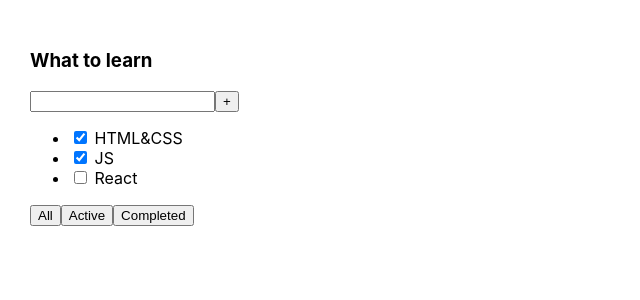
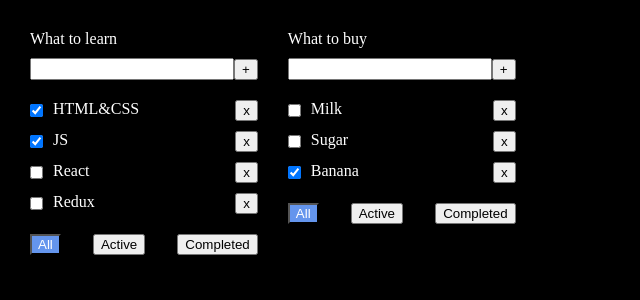
Before and after one commit to alexBasrike/todoList, a React (Vite) app: page / in a window 1280 px wide. Shown: the top 300 px of the page, without its empty margins (0-640 px from the left). Built offline with nearby package versions, Linux system fonts and the light colour scheme.

Commit message:
before work with EditableSpan

```diff
--- a/package.json
+++ b/package.json
@@ -11,7 +11,8 @@
   },
   "dependencies": {
     "react": "19.0.0",
-    "react-dom": "19.0.0"
+    "react-dom": "19.0.0",
+    "uuid": "^13.0.0"
   },
   "devDependencies": {
     "@types/react": "19.0.2",
--- a/src/App.css
+++ b/src/App.css
@@ -1,8 +1,15 @@
-.app {
-  padding: 30px;
-  display: flex;
+body {
+    background: #000;
+    color: #fff;
 }
 
-.app > div {
-  margin-right: 50px;
+button {
+    cursor: pointer;
 }
+
+.todoLists {
+    display: flex;
+    flex-wrap: wrap;
+    gap: 30px;
+    padding: 30px;
+}
--- a/src/App.tsx
+++ b/src/App.tsx
@@ -1,33 +1,100 @@
+import './index.css'
 import './App.css'
+import TodoList from "./components/TodoList/TodoList.tsx";
+import {useState} from "react";
+import {v1} from "uuid";
+
+export type TodoListsFilterType = 'all' | 'active' | 'completed';
+
+export type TodoListsType = {
+    id: string
+    title: string
+    filter: TodoListsFilterType
+}
+
+export type TaskType = {
+    id: string
+    title: string
+    isDone: boolean
+}
+
+type InitialTasksType = {
+    [key: TodoListsType['id']]: TaskType[]
+}
 
 function App() {
-  return (
-      <div className="app">
-        <div>
-          <h3>What to learn</h3>
-          <div>
-            <input/>
-            <button>+</button>
-          </div>
-          <ul>
-            <li>
-              <input type="checkbox" checked={true}/> <span>HTML&CSS</span>
-            </li>
-            <li>
-              <input type="checkbox" checked={true}/> <span>JS</span>
-            </li>
-            <li>
-              <input type="checkbox" checked={false}/> <span>React</span>
-            </li>
-          </ul>
-          <div>
-            <button>All</button>
-            <button>Active</button>
-            <button>Completed</button>
-          </div>
+
+    const todoListOne: TodoListsType['id'] = v1();
+    const todoListTwo: TodoListsType['id'] = v1();
+
+    const [todoLists, setTodoLists] = useState<TodoListsType[]>([
+        {id: todoListOne, title: 'What to learn', filter: 'all'},
+        {id: todoListTwo, title: 'What to buy', filter: 'all'},
+    ]);
+
+    const [initialTasks, setInitialTasks] = useState<InitialTasksType>({
+        [todoListOne]: [
+            {id: v1(), title: 'HTML&CSS', isDone: true},
+            {id: v1(), title: 'JS', isDone: true},
+            {id: v1(), title: 'React', isDone: false},
+            {id: v1(), title: 'Redux', isDone: false},
+        ],
+        [todoListTwo]: [
+            {id: v1(), title: 'Milk', isDone: false},
+            {id: v1(), title: 'Sugar', isDone: false},
+            {id: v1(), title: 'Banana', isDone: true},
+        ],
+    });
+
+    const addTask = (todoListID: TodoListsType['id'], taskTitle: TodoListsType['title']) => {
+        const newTask = {id: v1(), title: taskTitle, isDone: false}
+        setInitialTasks({...initialTasks, [todoListID]: [newTask, ...initialTasks[todoListID]]});
+    }
+
+    const deleteTask = (todoListID: TodoListsType['id'], taskID: TaskType['id']) => {
+        setInitialTasks({...initialTasks, [todoListID]: initialTasks[todoListID].filter(task => task.id !== taskID)});
+    }
+
+    const changeTaskStatus = (todoListID: TodoListsType['id'], taskID: TaskType['id'], newTaskStatus: TaskType['isDone']) => {
+        setInitialTasks({...initialTasks, [todoListID]: initialTasks[todoListID].map(task => task.id === taskID ? {...task, isDone: newTaskStatus} : task)});
+    }
+
+    const changeTasksStatus = (todoListID: TodoListsType['id'], newFilterValue: TodoListsType['filter']) => {
+        setTodoLists(todoLists.map(todoList => todoList.id === todoListID ? {...todoList, filter: newFilterValue} : todoList));
+    }
+
+    return (
+        <div className="app">
+
+            <div className="todoLists">
+                {todoLists.map(todoItem => {
+
+                    let tasks: TaskType[] = initialTasks[todoItem.id];
+                    if (todoItem.filter === 'active') {
+                        tasks = initialTasks[todoItem.id].filter(task => !task.isDone);
+                    }
+                    if (todoItem.filter === 'completed') {
+                        tasks = initialTasks[todoItem.id].filter(task => task.isDone);
+                    }
+
+                    return (
+                        <TodoList
+                            key={todoItem.id}
+                            todoListID={todoItem.id}
+                            title={todoItem.title}
+                            tasks={tasks}
+                            addTask={addTask}
+                            deleteTask={deleteTask}
+                            changeTaskStatus={changeTaskStatus}
+                            changeTasksStatus={changeTasksStatus}
+                            filterValue={todoItem.filter}
+                        />
+                    )
+                })}
+            </div>
+
         </div>
-      </div>
-  )
+    )
 }
 
 export default App
--- /dev/null
+++ b/src/components/TodoList/TodoList.module.css
@@ -0,0 +1,38 @@
+.todoList {
+    margin: 0;
+    padding: 0;
+
+    h2 {
+        margin: 0 0 10px 0;
+    }
+}
+
+.todoList__form {
+    margin: 0 0 20px 0;
+}
+
+.todoList__list {
+    display: flex;
+    flex-direction: column;
+    gap: 10px;
+    margin: 0 0 20px 0;
+
+    li {
+        display: flex;
+        gap: 10px;
+
+        button {
+            margin-left: auto;
+        }
+    }
+}
+
+.todoList__buttons {
+    display: flex;
+    justify-content: space-between;
+}
+
+.activeButton {
+    background-color: cornflowerblue;
+    color: #fff;
+}
--- /dev/null
+++ b/src/components/TodoList/TodoList.tsx
@@ -0,0 +1,95 @@
+import {TaskType, TodoListsType} from "../../App.tsx";
+import css from "./TodoList.module.css";
+import {useState, KeyboardEvent} from "react";
+
+type TodoListPropsType = {
+    todoListID: TodoListsType['id']
+    title: TodoListsType['title']
+    tasks: TaskType[]
+    addTask: (todoListID: TodoListsType['id'], taskTitle: TodoListsType['title']) => void
+    deleteTask: (todoListID: TodoListsType['id'], taskID: TaskType['id']) => void
+    changeTaskStatus: (todoListID: TodoListsType['id'], taskID: TaskType['id'], newTaskStatus: TaskType['isDone']) => void
+    changeTasksStatus: (todoListID: TodoListsType['id'], newFilterValue: TodoListsType['filter']) => void
+    filterValue: TodoListsType['filter']
+}
+
+const TodoList = (
+    {todoListID, title, tasks, addTask, deleteTask, changeTaskStatus, changeTasksStatus, filterValue}: TodoListPropsType
+) => {
+
+    const [inputValue, setInputValue] = useState('');
+
+    const addTaskHandler = () => {
+        addTask(todoListID, inputValue);
+        setInputValue('');
+    }
+
+    const onKeyDownHandler = (e: KeyboardEvent<HTMLInputElement>) => {
+        if (e.key === 'Enter') {
+            addTaskHandler();
+        }
+    }
+
+    const activeButtonHandlerAll = filterValue === 'all' ? css.activeButton : '';
+    const activeButtonHandlerActive = filterValue === 'active' ? css.activeButton : '';
+    const activeButtonHandlerCompleted = filterValue === 'completed' ? css.activeButton : '';
+
+    const changeTasksStatusHandlerAll = () => changeTasksStatus(todoListID, 'all');
+    const changeTasksStatusHandlerActive = () => changeTasksStatus(todoListID, 'active');
+    const changeTasksStatusHandlerCompleted = () => changeTasksStatus(todoListID, 'completed');
+
+    return (
+        <div className={css.todoList}>
+            <h2>{title}</h2>
+
+            <div className={css.todoList__form}>
+                <input
+                    value={inputValue}
+                    onChange={(e) => setInputValue(e.target.value)}
+                    onKeyDown={onKeyDownHandler}
+                />
+                <button onClick={addTaskHandler}>+</button>
+            </div>
+
+            {
+                tasks.length === 0
+                    ? <p>List is empty.</p>
+                    : <ul className={css.todoList__list}>
+                        {tasks.map((task: TaskType) => (
+                            <li key={task.id}>
+                                <input type="checkbox" checked={task.isDone}
+                                       onChange={(e) => changeTaskStatus(todoListID, task.id, e.currentTarget.checked)}/>
+                                <span>{task.title}</span>
+                                <button onClick={() => deleteTask(todoListID, task.id)}>x</button>
+                            </li>
+                        ))}
+                    </ul>
+            }
+
+            <div className={css.todoList__buttons}>
+
+                <button
+                    className={activeButtonHandlerAll}
+                    onClick={changeTasksStatusHandlerAll}
+                >All
+                </button>
+
+                <button
+                    className={activeButtonHandlerActive}
+                    onClick={changeTasksStatusHandlerActive}
+                >Active
+                </button>
+
+                <button
+                    className={activeButtonHandlerCompleted}
+                    onClick={changeTasksStatusHandlerCompleted}
+                >Completed
+                </button>
+
+            </div>
+
+        </div>
+    );
+};
+
+export default TodoList;
--- a/src/index.css
+++ b/src/index.css
@@ -1,19 +1,109 @@
-:root {
-  font-family: Inter, system-ui, Avenir, Helvetica, Arial, sans-serif;
-  font-synthesis: none;
-  text-rendering: optimizeLegibility;
-  -webkit-font-smoothing: antialiased;
-  -moz-osx-font-smoothing: grayscale;
+body,
+div,
+dl,
+dt,
+dd,
+ul,
+li,
+h1,
+h2,
+h3,
+h4,
+h5,
+h6,
+pre,
+code,
+form,
+fieldset,
+input,
+textarea,
+p,
+blockquote,
+th,
+td {
+    margin: 0;
+    padding: 0;
 }
 
-body {
-  margin: 0;
-  display: flex;
-  min-width: 320px;
-  min-height: 100vh;
+table {
+    border-collapse: collapse;
+    border-spacing: 0;
 }
 
-h1 {
-  font-size: 3.2em;
-  line-height: 1.1;
+fieldset,
+img,
+abbr {
+    border: 0;
 }
+
+address,
+caption,
+cite,
+code,
+dfn,
+em,
+strong,
+th,
+var {
+    font-style: normal;
+    font-weight: normal;
+}
+
+ul li {
+    list-style: none;
+}
+
+caption,
+th {
+    text-align: left;
+}
+
+h1,
+h2,
+h3,
+h4,
+h5,
+h6 {
+    font-size: 100%;
+    font-weight: normal;
+}
+
+sup {
+    vertical-align: text-top;
+}
+
+sub {
+    vertical-align: text-bottom;
+}
+
+input,
+textarea,
+select {
+    font-family: inherit;
+    font-size: inherit;
+    font-weight: inherit;
+}
+
+legend {
+    color: #000;
+}
+
+article,
+aside,
+details,
+figcaption,
+figure,
+footer,
+header,
+hgroup,
+menu,
+nav,
+section,
+main {
+    display: block;
+}
+
+* {
+    box-sizing: border-box;
+    outline: none;
+}
--- a/src/main.tsx
+++ b/src/main.tsx
@@ -1,5 +1,4 @@
-import { createRoot } from 'react-dom/client'
-import './index.css'
+import {createRoot} from 'react-dom/client'
 import App from './App'
 
-createRoot(document.getElementById('root')!).render(<App />)
+createRoot(document.getElementById('root')!).render(<App/>)
```
Also changed, not shown: 1 other file (tests, documents, lock files or other folders).
